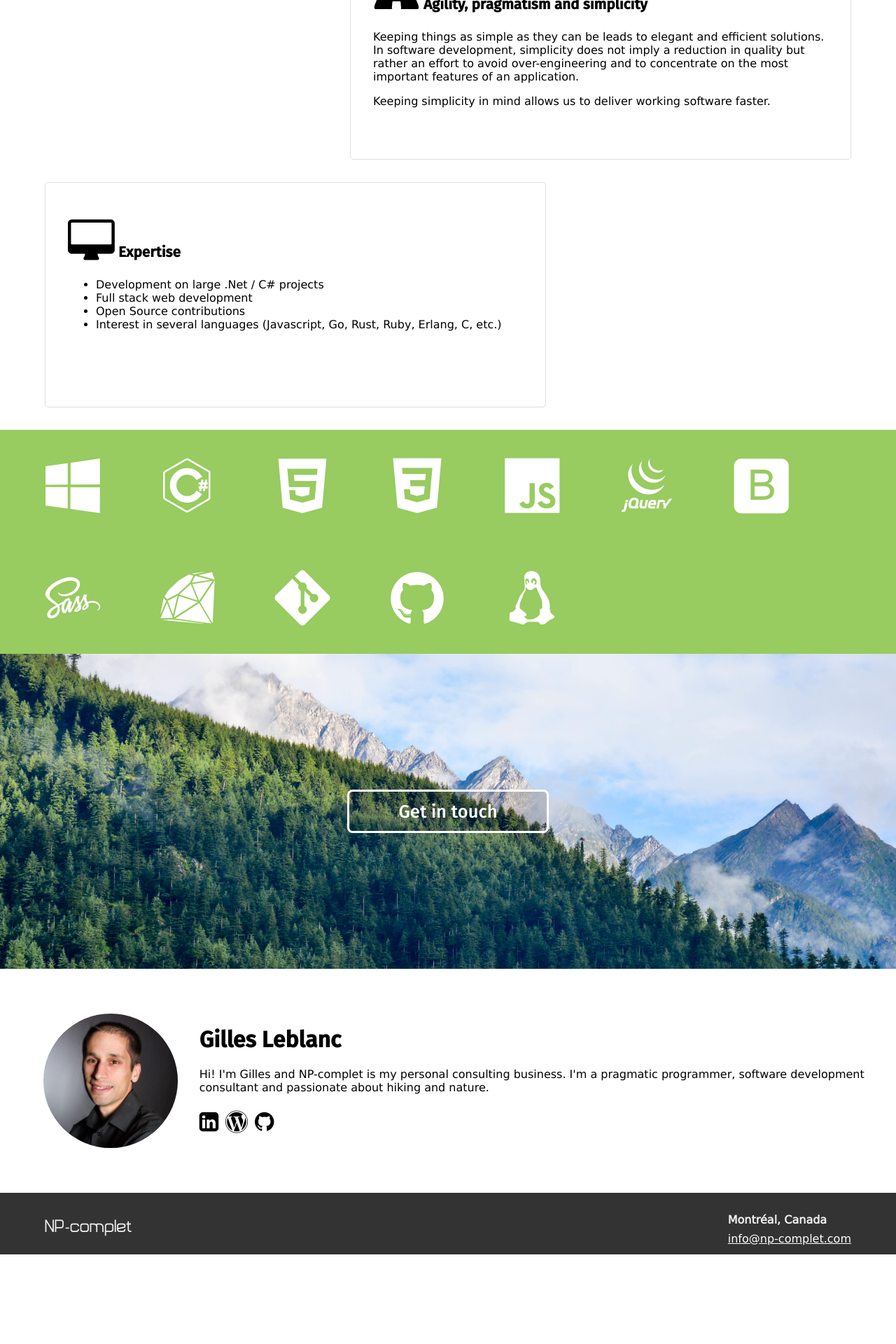
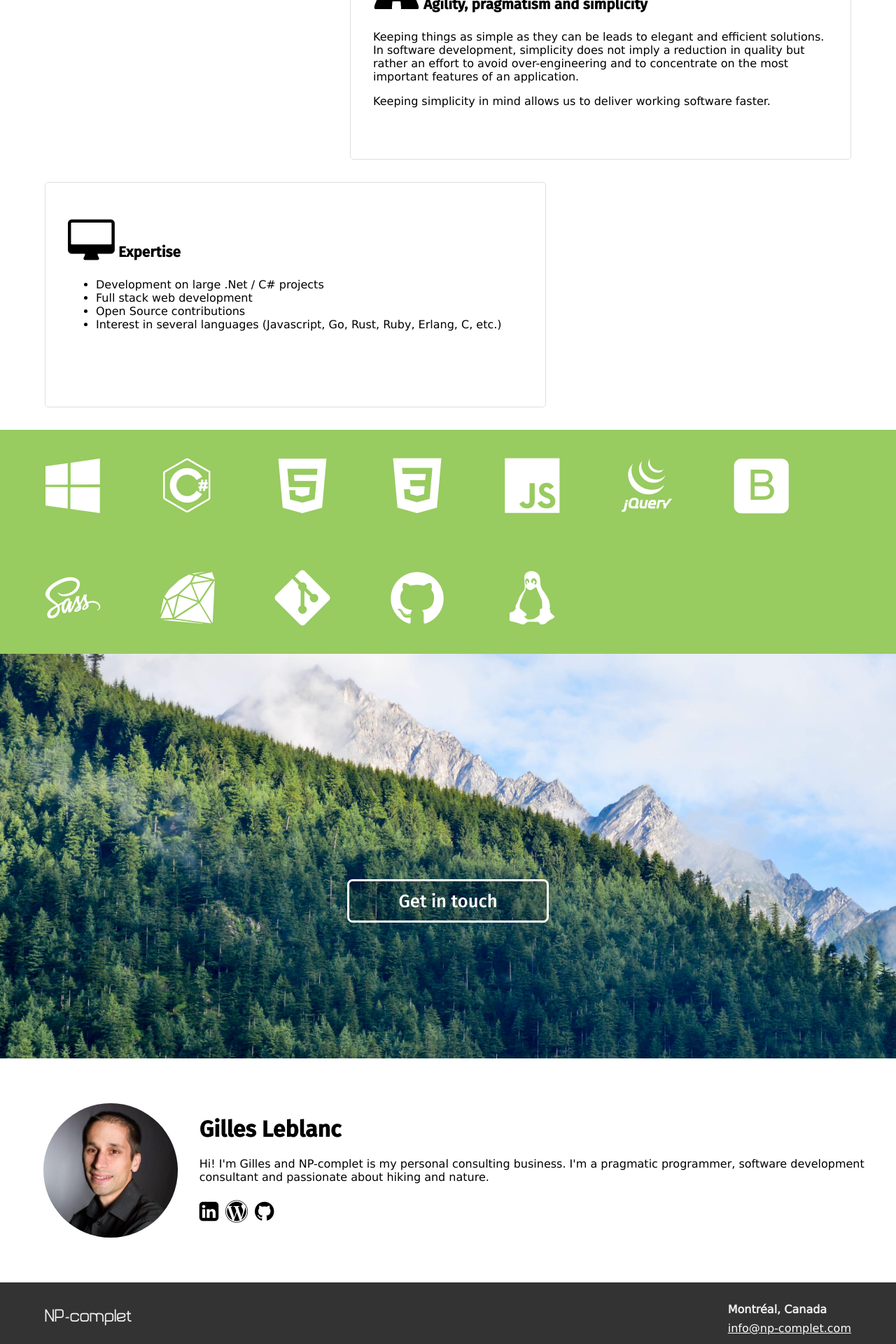
Before and after one commit to gilles-leblanc/npcomplet, a Jekyll site: the page built from index.html, in a window 1280 px wide. Shown: the part 1380-3300 px from the top of the page at 70% size. Built offline with Jekyll 4.4.1, drawn with Linux system fonts in a browser that asks for light colours; nearby versions of some CDN libraries; before the commit the page ends 3172 px from its top, so only the background shows below that.

Commit message:
Correct bug with margin

```diff
--- a/css/main.scss
+++ b/css/main.scss
@@ -72,6 +72,7 @@
   display: flex;
   height: 50vh;
   justify-content: center;
+  padding-top: 10%;
 }
 
 .hero {
@@ -216,7 +217,6 @@
   background-color: $np-complet-green;
   min-height: 33vh;
   padding: 0 0 0 $default-margin;
-  margin-right: -30px;
 }
 
 @media (max-width: 520px) {
```
